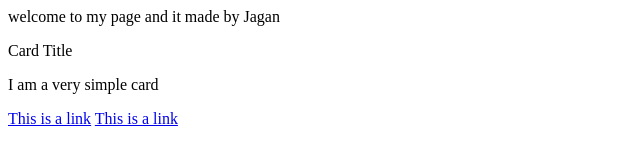
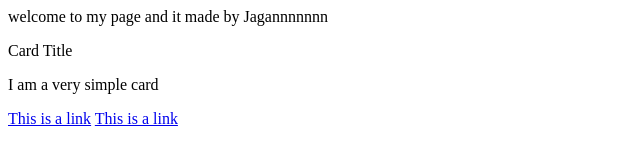
Before and after one commit to JaganSiva/jaganathm, a plain HTML site: page index.html in a window 1280 px wide. Shown: the full height of the page, 0-640 px from the left. Drawn offline with Linux system fonts and the light colour scheme.

Commit message:
Update index.html

```diff
--- a/index.html
+++ b/index.html
@@ -2,7 +2,7 @@
 
 
 
-  <p>welcome to my page and it made by Jagan</p>
+  <p>welcome to my page and it made by Jagannnnnnn</p>
 
   <div class="row">
     <div class="col s12 m6">
```
